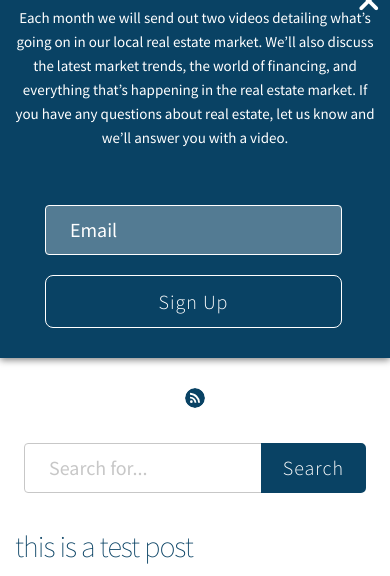
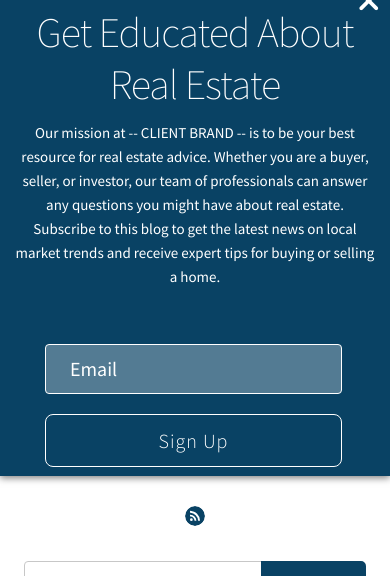
Before and after one commit to Vyral/carlos-gutierrez, a Jekyll site: the page built from index.html, in a window 390 px wide and 1400 px high, cut to the strip 351-927 px from the top of the window. Built offline with Jekyll 4.4.1, drawn with Linux system fonts in a browser that asks for light colours; nearby versions of some CDN libraries; the list of posts is cut into pages by our own code.

```diff
--- a/_data/settings.yml
+++ b/_data/settings.yml
@@ -15,6 +15,9 @@
   brokerage:
   address:
   phone:
+  phone_type:
+  phone2:
+  phone2_type:
   email:
   url:
   first_CTA_text: Home Evaluation
@@ -22,9 +25,9 @@
   second_CTA_text: Home Search
   second_CTA_URL: /homesearch/
   VR_form: http://oi.vresp.com?fid=cf8d350165
-welcome_headline:
+welcome_headline: Get Educated About Real Estate
 welcome_text_markdown: |
-  Each month we will send out two videos detailing what’s going on in our local real estate market. We’ll also discuss the latest market trends, the world of financing, and everything that’s happening in the real estate market. If you have any questions about real estate, let us know and we’ll answer you with a video.
+  Our mission at -- CLIENT BRAND -- is to be your best resource for real estate advice. Whether you are a buyer, seller, or investor, our team of professionals can answer any questions you might have about real estate. Subscribe to this blog to get the latest news on local market trends and receive expert tips for buying or selling a home.
 socials:
   review_sm_icons: false
   facebook_url:
--- a/_includes/about.html
+++ b/_includes/about.html
@@ -15,7 +15,12 @@
 		{{ site.data.settings.client.brokerage }}<br />
 		{% endif %}
 		{{ site.data.settings.client.address }}<br />
+		{% if site.data.settings.client.phone2 != null %}
+		{{ site.data.settings.client.phone_type }}: {{ site.data.settings.client.phone }}<br />
+		{{ site.data.settings.client.phone2_type }}: {{ site.data.settings.client.phone2 }}<br />
+		{% else %}
 		{{ site.data.settings.client.phone }}<br />
+		{% endif %}
 		<a href="mailto:{{ site.data.settings.client.email }}" target="_blank">{{ site.data.settings.client.email }}</a><br />
 		<a href="http://{{ site.data.settings.client.url }}" target="_blank">{{ site.data.settings.client.url }}</a><br />
 	</p>
--- a/_includes/welcome-box.html
+++ b/_includes/welcome-box.html
@@ -1,6 +1,6 @@
 	<i class="fa fa-times fa-2x welcome-exit" aria-hidden="true"></i>
 <div class="col-lg-8 col-lg-offset-2 welcome-box-content">
-	<h2 class="center">{{site.data.settings.welcome_headline_options}}</h2>
+	<h2 class="center">{{site.data.settings.welcome_headline}}</h2>
 	<p class="center">
 	{{site.data.settings.welcome_text_markdown}}
 </p>
--- a/_sass/_testimonials.sass
+++ b/_sass/_testimonials.sass
@@ -66,8 +66,8 @@
 	align-self: flex-start
 
 .testimonial-container
-	background: darken($theme, 5%)
-	color: $theme-text
+	background: darken($light-text, 5%)
+	color: $theme-body-text
 	padding: 3rem 10rem
 
 .testimonial-navigation
--- a/_sass/welcome-box.sass
+++ b/_sass/welcome-box.sass
@@ -18,7 +18,6 @@
 
 .welcome-box-seen-before
 	max-height: 500px
-	margin-top: -1px
 	opacity: 1
 	transform: translateX(0)
 	background: $brand
```
Also changed, not shown: 8 other files.
